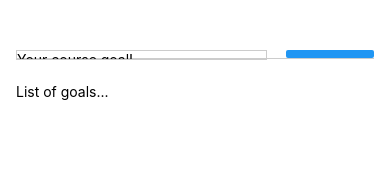
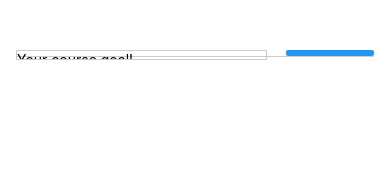
Before and after one commit to Adrion10/my-app, a React Native app: screen / in a window 390 px wide. Shown: the top 175 px of the page. Built offline with nearby package versions, Linux system fonts and the light colour scheme.

Commit message:
{courseGoals.map((goal) => (           <Text key={goal} >{goal}</Text>

```diff
--- a/App.js
+++ b/App.js
@@ -2,11 +2,20 @@
 import { StyleSheet, Text, View, Button, TextInput } from "react-native";
 
 export default function App() {
+  const [enteredGoalText, setEnteredGoalText] = useState("");
+  const [courseGoals, setCourseGoals] = useState([]);
+
   function goalInputHandler(enteredText) {
     // console.log(enteredText);
   }
 
-  function addGoalHandler() {}
+  function addGoalHandler() {
+    // console.log(enteredGoalText);
+    setCourseGoals((currentCourseGoals) => [
+      ...currentCourseGoals,
+      enteredGoalText,
+    ]);
+  }
 
   return (
     <View style={styles.appContainer}>
@@ -19,7 +28,9 @@
         <Button title="Add Goal" onPress={addGoalHandler} />
       </View>
       <View style={styles.goalsContainer}>
-        <Text>List of goals...</Text>
+        {courseGoals.map((goal) => (
+          <Text key={goal}>{goal}</Text>
+        ))}
       </View>
     </View>
   );
```
